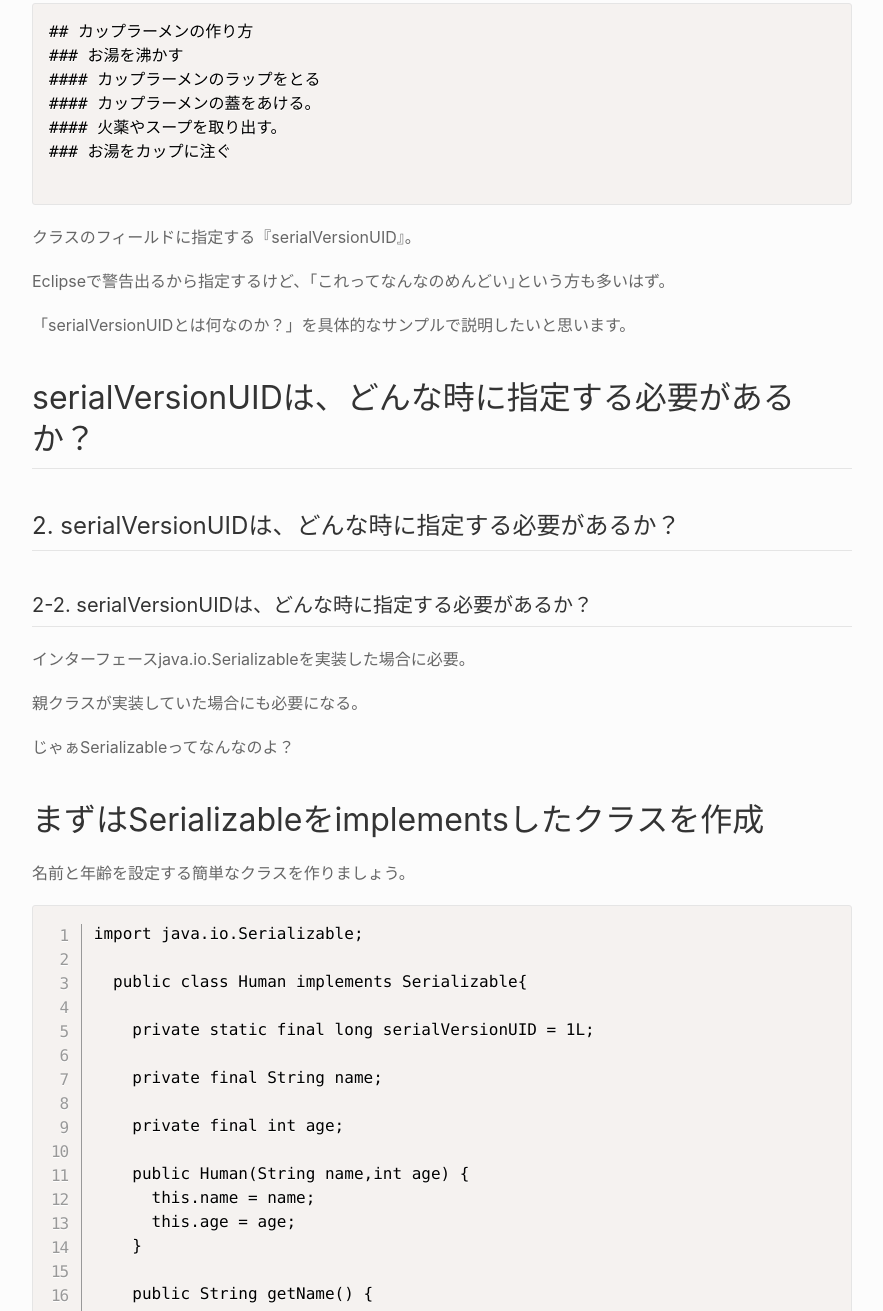
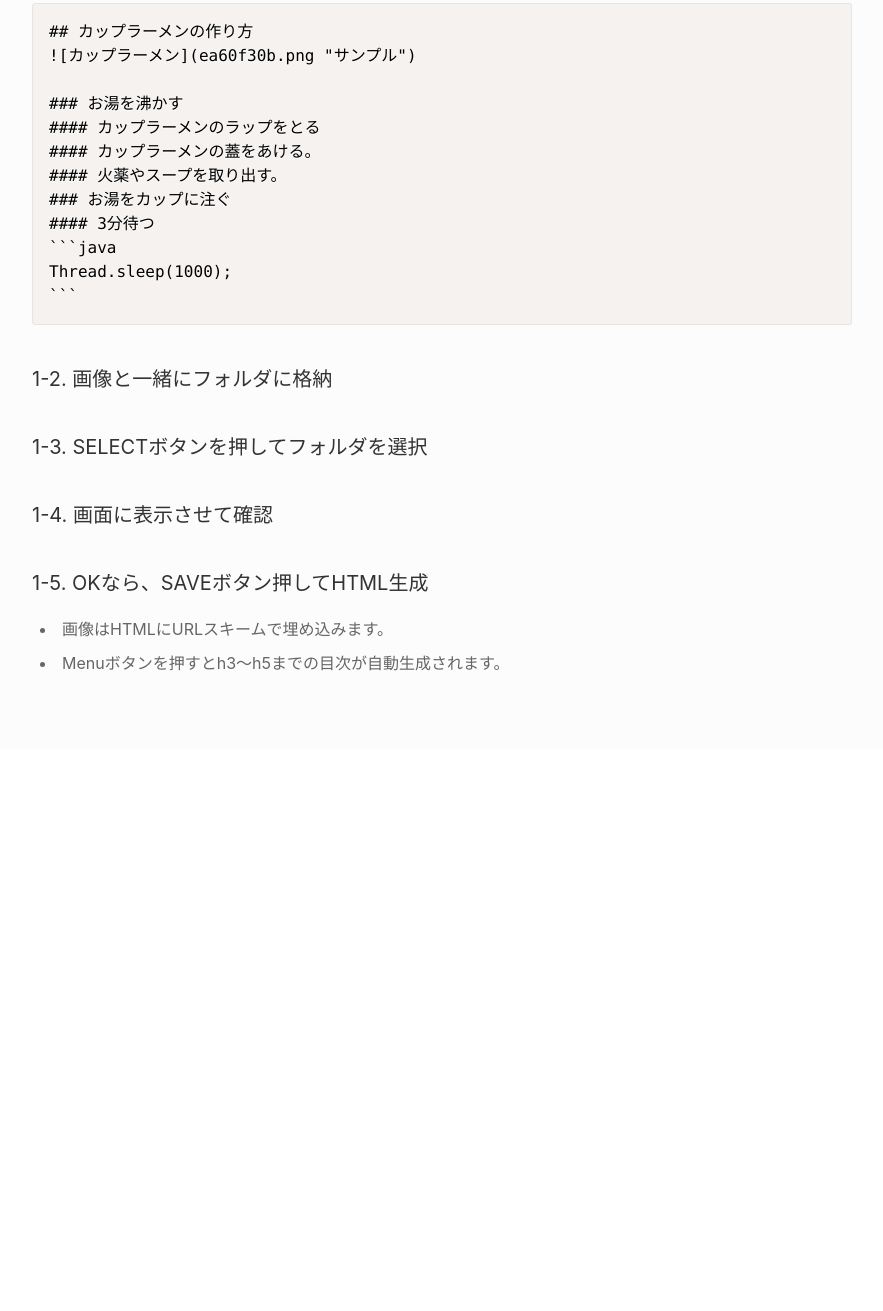
Before and after one commit to mittya6/epejso, a plain HTML site: page index.html in a window 1280 px wide. Shown: the part 437-1748 px from the top of the page, without its empty margins (198-1081 px from the left). After the commit the page ends 1187 px from the top, so only its background shows below. Drawn offline with nearby package versions, Linux system fonts and the light colour scheme.

Commit message:
initial commit

````diff
--- a/index.html
+++ b/index.html
@@ -263,103 +263,30 @@
           <h4>MarkDownを書く。</h4>
           <p>拡張子が"md"のファイルにMarkdownを記述します。</p>
           <pre><code class="language-java">## カップラーメンの作り方
+![カップラーメン](ea60f30b.png "サンプル")
+
 ### お湯を沸かす
 #### カップラーメンのラップをとる
 #### カップラーメンの蓋をあける。
 #### 火薬やスープを取り出す。
 ### お湯をカップに注ぐ
-        </code></pre>
+#### 3分待つ
+```java
+Thread.sleep(1000);
+```</code></pre>
 
-          <p>クラスのフィールドに指定する『serialVersionUID』。</p>
+          <h4>画像と一緒にフォルダに格納</h4>
 
-          <p>Eclipseで警告出るから指定するけど、｢これってなんなのめんどい｣という方も多いはず。</p>
+          <h4>SELECTボタンを押してフォルダを選択</h4>
 
-          <p>「serialVersionUIDとは何なのか？」を具体的なサンプルで説明したいと思います。</p>
+          <h4>画面に表示させて確認</h4>
 
+          <h4>OKなら、SAVEボタン押してHTML生成</h4>
+          <ul class="uk-list uk-list-disc">
+            <li>画像はHTMLにURLスキームで埋め込みます。</li>
+            <li>Menuボタンを押すとh3～h5までの目次が自動生成されます。</li>
+          </ul>
 
-          <h2 class="uk-heading-divider">serialVersionUIDは、どんな時に指定する必要があるか？</h2>
-          <h3 class="uk-heading-divider">serialVersionUIDは、どんな時に指定する必要があるか？</h3>
-          <h4 class="uk-heading-divider">serialVersionUIDは、どんな時に指定する必要があるか？</h4>
-
-          <p>インターフェースjava.io.Serializableを実装した場合に必要。</p>
-
-          <p>親クラスが実装していた場合にも必要になる。</p>
-
-          <p>じゃぁSerializableってなんなのよ？</p>
-
-
-          <h2 id="heading2">まずはSerializableをimplementsしたクラスを作成</h2>
-
-          <p>名前と年齢を設定する簡単なクラスを作りましょう。</p>
-          <pre class="line-numbers"><code class="language-java">import java.io.Serializable;
-
-  public class Human implements Serializable{
-
-    private static final long serialVersionUID = 1L;
-
-    private final String name;
-
-    private final int age;
-
-    public Human(String name,int age) {
-      this.name = name;
-      this.age = age;
-    }
-
-    public String getName() {
-      return name;
-    }
-
-    public int getAge() {
-      return age;
-    }
-  }</code></pre>
-
-          <h2 id="heading3">Serializable実装クラスはオブジェクト情報をファイルに書き込める。</h2>
-          <p>オブジェクト情報をまるまるファイルに書き込んでバイナリデータを作れます。</p>
-
-          <pre class="line-numbers"><code class="language-java">import java.io.FileOutputStream;
-          import java.io.ObjectOutputStream;
-
-          public class SerializableWrite {
-
-            public static void main(String[] args) throws Exception{
-
-              Human human = new Human("John",15);
-
-              //オブジェクトをファイルに書き込む
-              try(ObjectOutputStream oos = new ObjectOutputStream(new FileOutputStream("human.obj"))){
-
-                oos.writeObject(human);
-
-              }
-            }
-          }
-        </code></pre>
-
-          <h2 id="heading4">逆にバイナリデータからインスタンスを復元できる。</h2>
-          <p>次は、ファイルを読み込んでインスタンスを作ってみます。</p>
-          <h3>hoge1</h3>
-          <h3>hoge2</h3>
-          <pre class="line-numbers"><code class="language-java">import java.io.FileInputStream;
-          import java.io.ObjectInputStream;
-
-
-          public class MainSerializeRead {
-
-            public static void main(String[] args) throws Exception{
-
-              //ファイルからオブジェクト情報を読み込む
-              try(ObjectInputStream oos = new ObjectInputStream(new FileInputStream("human.obj"))){
-
-                Human human = (Human)oos.readObject();
-
-                System.out.println(human.getName() + ":" + human.getAge());
-
-              }
-            }
-          }
-        </code></pre>
         </div>
       </div>
     </div>
````
